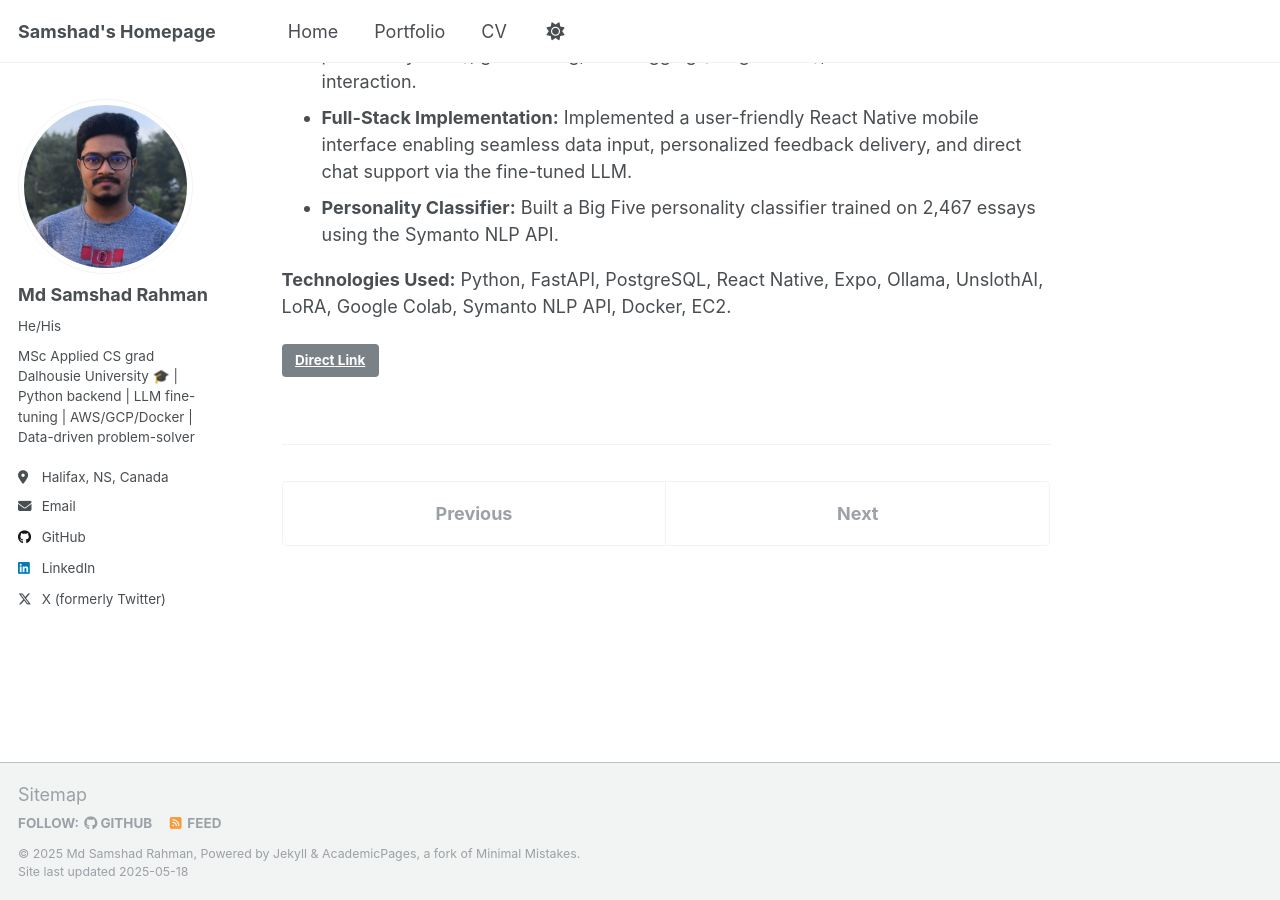
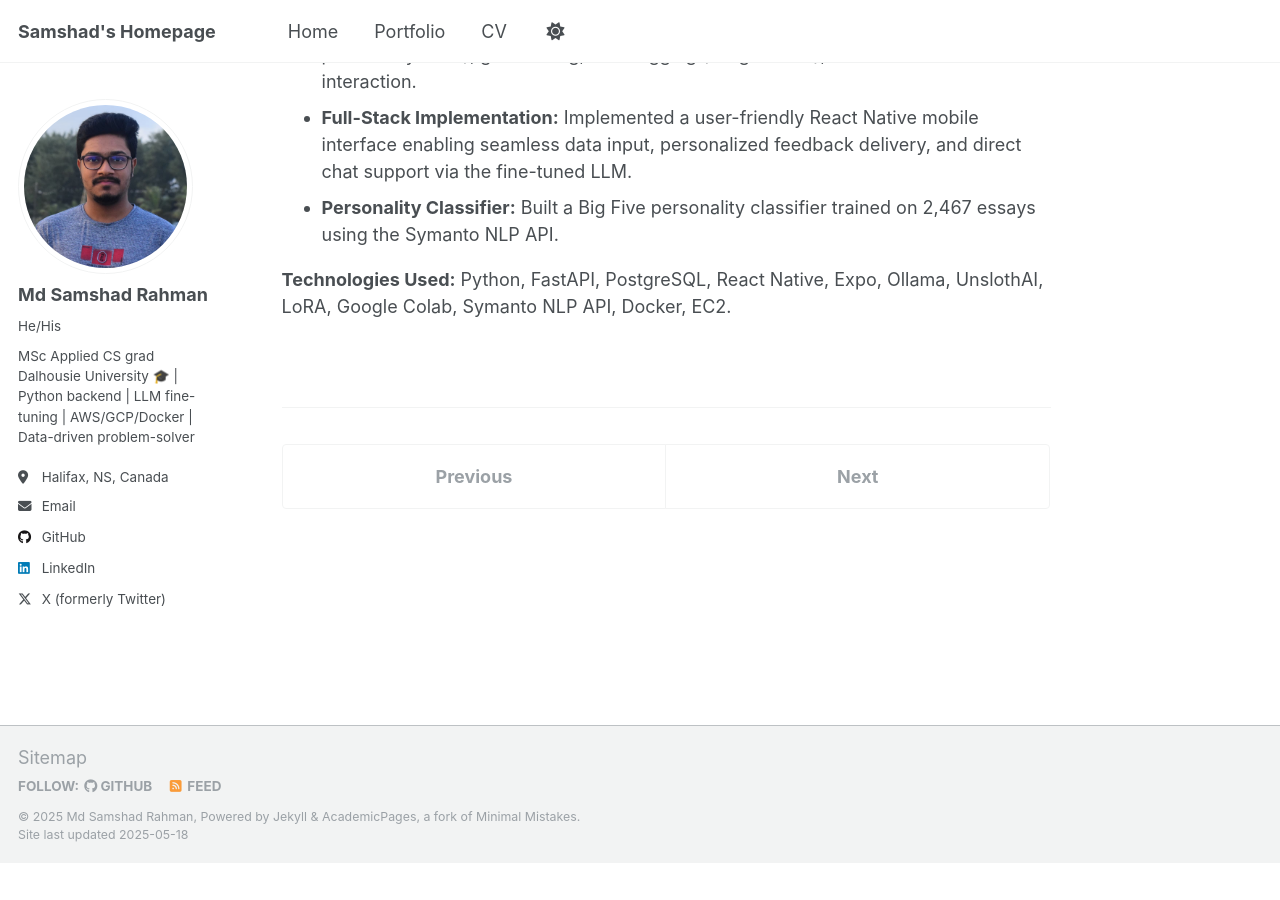
Before and after one commit to samshad/samshad, a Jekyll site: the page built from _portfolio/2025-01-mindful-eating-app.md, in a window 1280 px wide and 900 px high, scrolled down 687 px. Built offline with Jekyll 4.4.1, drawn with Linux system fonts in a browser that asks for light colours; after the commit the page ends 1550 px from its top, so only the background shows below that.

Commit message:
Update mindful eating project link label and comment out the original link

```diff
--- a/_layouts/single.html
+++ b/_layouts/single.html
@@ -73,7 +73,7 @@ layout: default
           <p style="font-size: smaller"><a href="{{ page.bibtexurl }}">Download Bibtex</a></p>
         {% endif %}
 
-        {% if page.link %}<div><a href="{{ page.link }}" class="btn">{{ site.data.ui-text[site.locale].ext_link_label | default: "GitHub Link" }}</a></div>{% endif %}
+        {% if page.link %}<div><a href="{{ page.link }}" class="btn">{{ site.data.ui-text[site.locale].ext_link_label | default: "Direct Link" }}</a></div>{% endif %}
       </section>
 
       <footer class="page__meta">
```
Also changed, not shown: _portfolio/2025-01-mindful-eating-app.md (+1 -1 lines).
